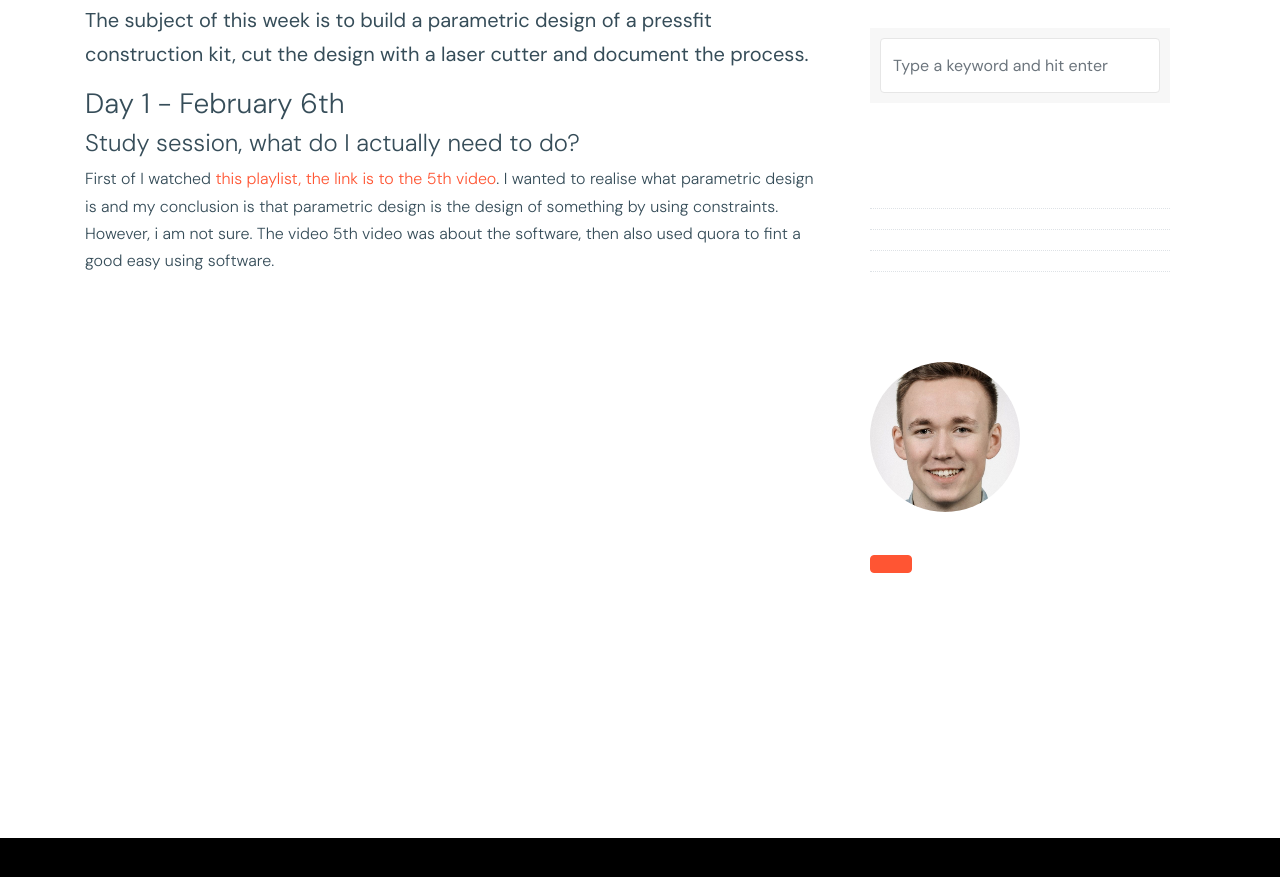
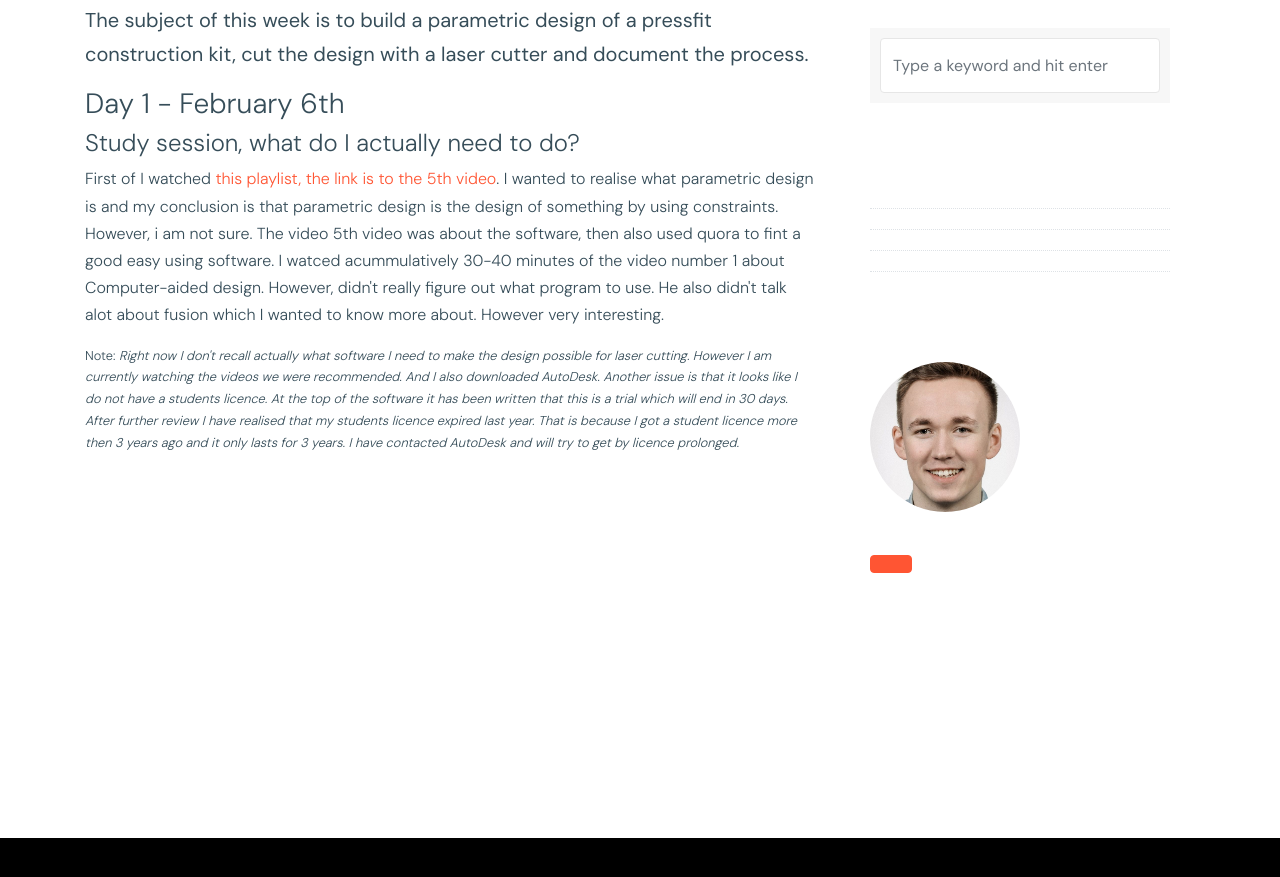
Before and after one commit to viktorgiz/Framleidsluferli_vhg6, a website: page Diary/single2.html in a window 1280 px wide. Shown: the part 909-1786 px from the top of the page. Drawn offline with Linux system fonts and the light colour scheme; files that its build step writes are made by us from their sources.

Commit message:
update_sidast_6feb

```diff
--- a/Diary/single2.html
+++ b/Diary/single2.html
@@ -108,6 +108,17 @@
             <p>
               First of I watched <a href="https://www.youtube.com/watch?v=1wsngoZv6og">this playlist, the link is to the 5th video</a>. I wanted to realise what parametric design is and my conclusion is that parametric design
               is the design of something by using constraints. However, i am not sure. The video 5th video was about the software, then also used quora to fint a good easy using software.
+              I watced acummulatively 30-40 minutes of the video number 1 about Computer-aided design. However, didn't really figure out what program to use. He also didn't talk alot about fusion
+              which I wanted to know more about. However very interesting.
+            </p>
+            <p style="font-size: 0.8rem;">
+              Note:
+              <em>
+              Right now I don't recall actually what software I need to make the design possible for laser cutting. However I am currently watching the videos we were recommended. And I also downloaded
+              AutoDesk. Another issue is that it looks like I do not have a students licence. At the top of the software it has been written that this is a trial which will end in 30 days.
+              After further review I have realised that my students licence expired last year. That is because I got a student licence more then 3 years ago and it only lasts for 3 years.
+              I have contacted AutoDesk and will try to get by licence prolonged.
+              </em>
             </p>
 
           </div>
```
